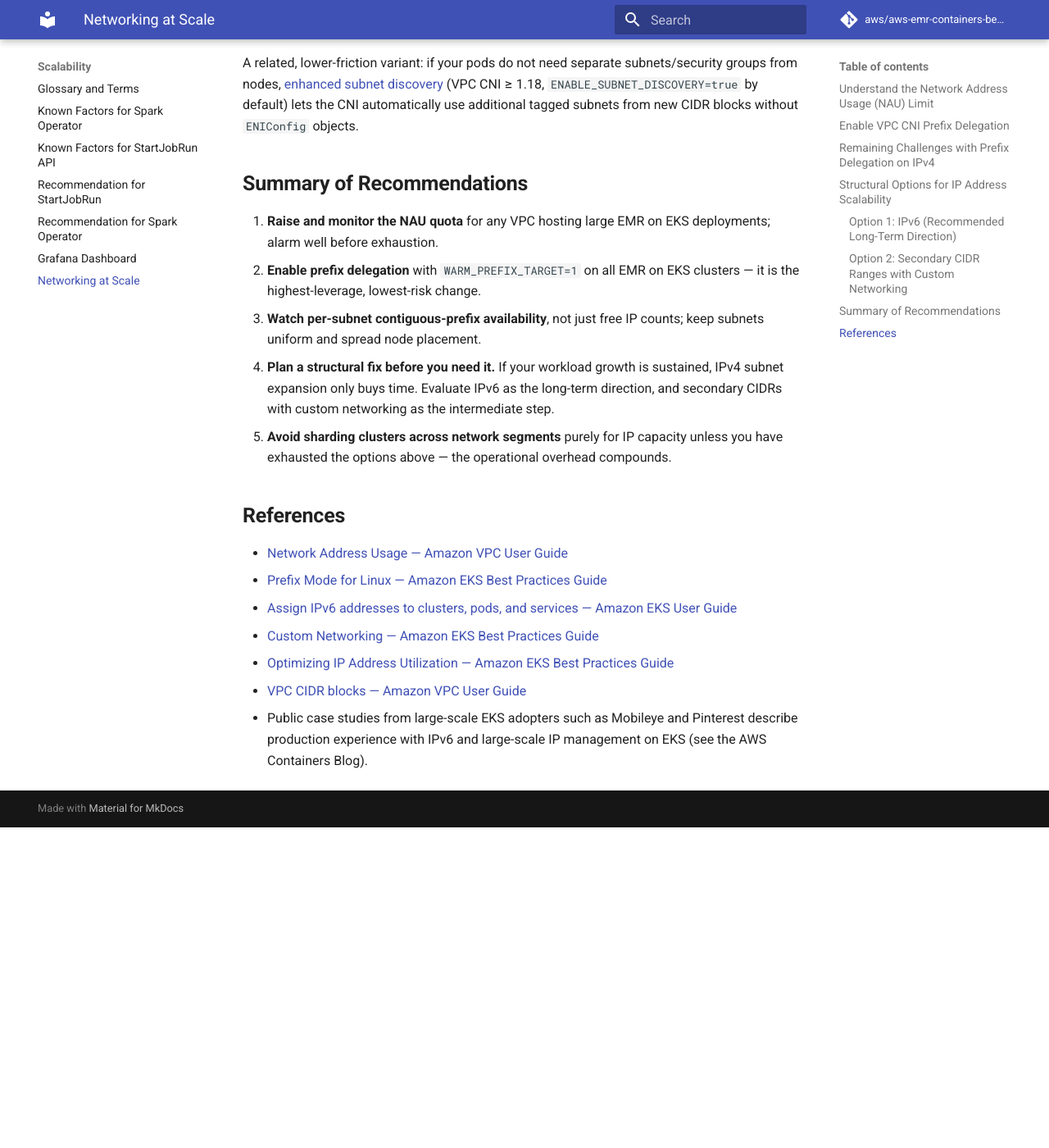
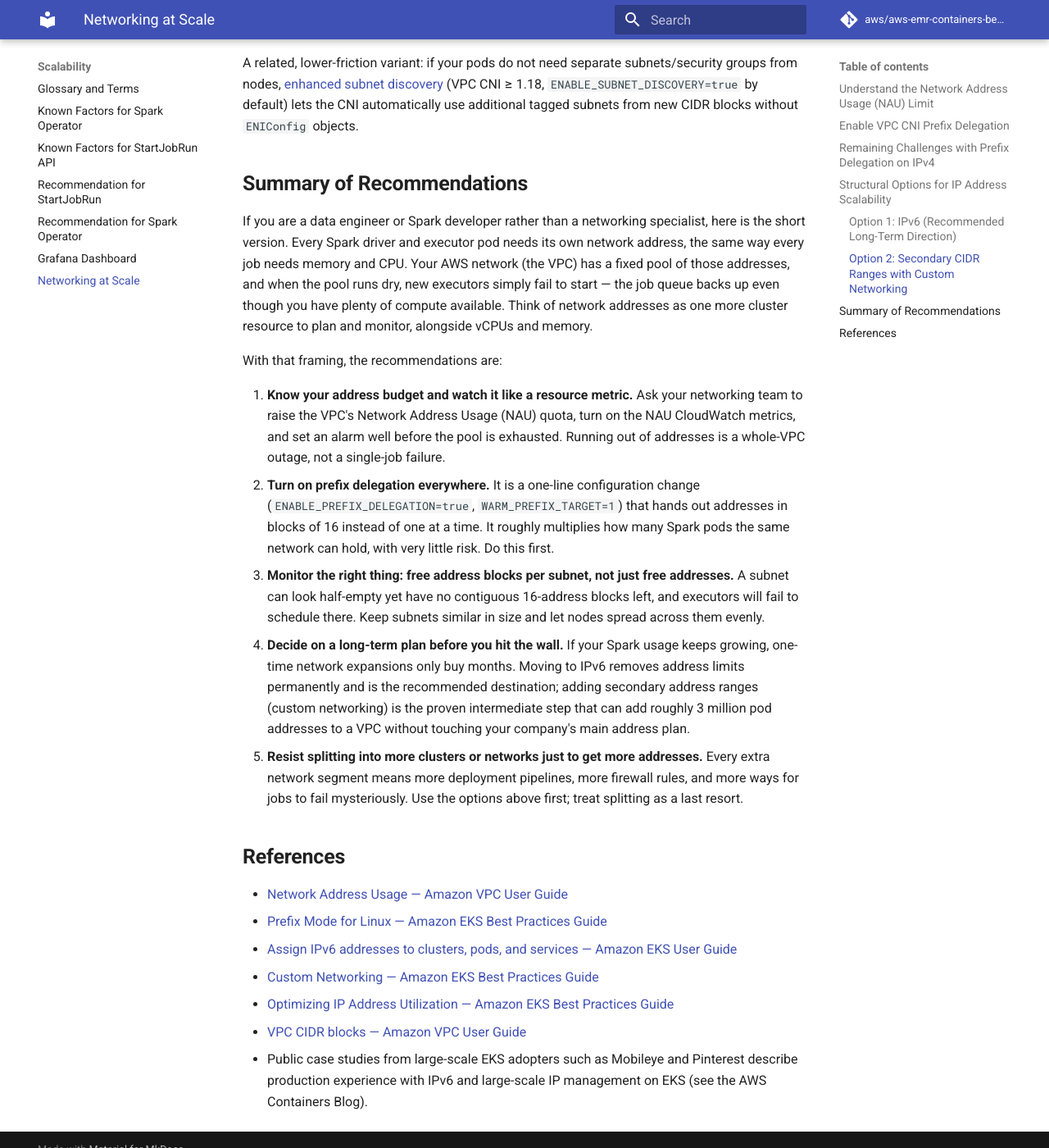
Before and after one commit to aws/aws-emr-containers-best-practices, an MkDocs documentation site: the page built from content/scalability/docs/networking-at-scale.md, in a window 1280 px wide and 1400 px high, scrolled down 3950 px. Shown: the whole window at 82% size. Built offline with MkDocs 1.6.1 and Material for MkDocs 9.7.7, drawn with Linux system fonts in a browser that asks for light colours; comment, search, counter and statistics services are not loaded; before the commit the page ends 4959 px from its top, so only the background shows below that.

Commit message:
Rewrite summary of recommendations for data analytics audience
Frame IP addresses as a cluster resource like CPU and memory, and
explain each recommendation in plain language for readers without a
networking background.

Co-Authored-By: Claude Fable 5 <noreply@anthropic.com>

```diff
--- a/content/scalability/docs/networking-at-scale.md
+++ b/content/scalability/docs/networking-at-scale.md
@@ -81,11 +81,15 @@ A related, lower-friction variant: if your pods do not need separate subnets/sec
 
 ## **Summary of Recommendations**
 
-1. **Raise and monitor the NAU quota** for any VPC hosting large EMR on EKS deployments; alarm well before exhaustion.
-2. **Enable prefix delegation** with `WARM_PREFIX_TARGET=1` on all EMR on EKS clusters — it is the highest-leverage, lowest-risk change.
-3. **Watch per-subnet contiguous-prefix availability**, not just free IP counts; keep subnets uniform and spread node placement.
-4. **Plan a structural fix before you need it.** If your workload growth is sustained, IPv4 subnet expansion only buys time. Evaluate IPv6 as the long-term direction, and secondary CIDRs with custom networking as the intermediate step.
-5. **Avoid sharding clusters across network segments** purely for IP capacity unless you have exhausted the options above — the operational overhead compounds.
+If you are a data engineer or Spark developer rather than a networking specialist, here is the short version. Every Spark driver and executor pod needs its own network address, the same way every job needs memory and CPU. Your AWS network (the VPC) has a fixed pool of those addresses, and when the pool runs dry, new executors simply fail to start — the job queue backs up even though you have plenty of compute available. Think of network addresses as one more cluster resource to plan and monitor, alongside vCPUs and memory.
+
+With that framing, the recommendations are:
+
+1. **Know your address budget and watch it like a resource metric.** Ask your networking team to raise the VPC's Network Address Usage (NAU) quota, turn on the NAU CloudWatch metrics, and set an alarm well before the pool is exhausted. Running out of addresses is a whole-VPC outage, not a single-job failure.
+2. **Turn on prefix delegation everywhere.** It is a one-line configuration change (`ENABLE_PREFIX_DELEGATION=true`, `WARM_PREFIX_TARGET=1`) that hands out addresses in blocks of 16 instead of one at a time. It roughly multiplies how many Spark pods the same network can hold, with very little risk. Do this first.
+3. **Monitor the right thing: free address blocks per subnet, not just free addresses.** A subnet can look half-empty yet have no contiguous 16-address blocks left, and executors will fail to schedule there. Keep subnets similar in size and let nodes spread across them evenly.
+4. **Decide on a long-term plan before you hit the wall.** If your Spark usage keeps growing, one-time network expansions only buy months. Moving to IPv6 removes address limits permanently and is the recommended destination; adding secondary address ranges (custom networking) is the proven intermediate step that can add roughly 3 million pod addresses to a VPC without touching your company's main address plan.
+5. **Resist splitting into more clusters or networks just to get more addresses.** Every extra network segment means more deployment pipelines, more firewall rules, and more ways for jobs to fail mysteriously. Use the options above first; treat splitting as a last resort.
 
 ## **References**
 
```
